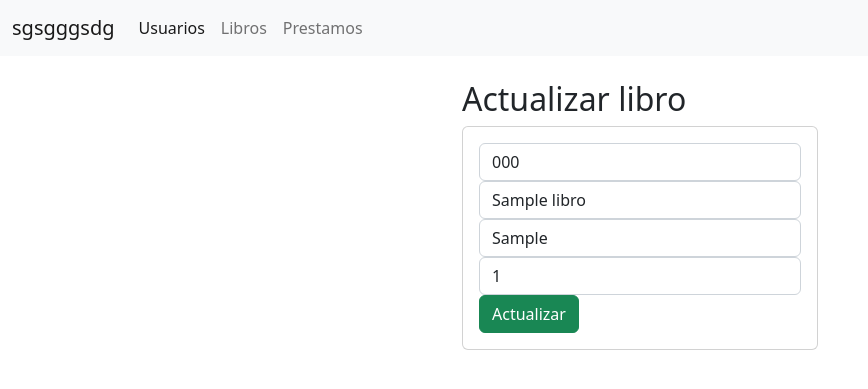
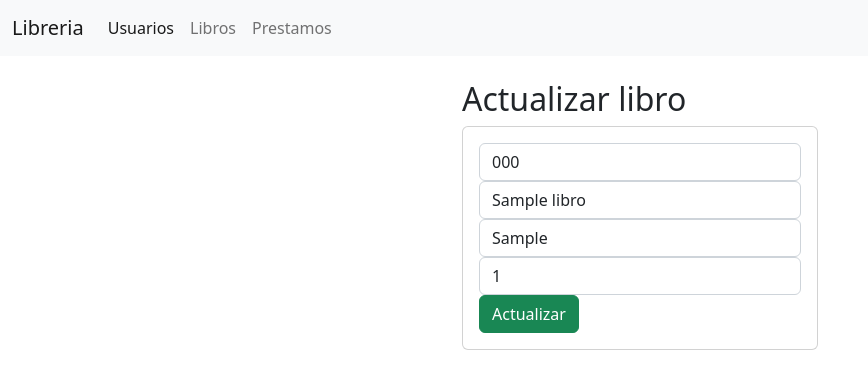
Before and after one commit to mrygr/libreria, a Django app: page /gestionLibros/editarLibros/000 in a window 1280 px wide. Shown: the top 389 px of the page, without its empty margins (0-868 px from the left). Run offline with Django 4.2, Linux system fonts and the light colour scheme; tables that the repository leaves empty hold one stand-in row (values such as "Sample post").

Commit message:
Prueba estilos

```diff
--- a/Aplicaciones/sistema/templates/plantilla.html
+++ b/Aplicaciones/sistema/templates/plantilla.html
@@ -12,7 +12,7 @@
 <body>
     <nav class="navbar navbar-expand-lg bg-light">
         <div class="container-fluid">
-          <a class="navbar-brand" href="#">sgsgggsdg</a>
+          <a class="navbar-brand" href="#">Libreria</a>
           <button class="navbar-toggler" type="button" data-bs-toggle="collapse" data-bs-target="#navbarNavAltMarkup" aria-controls="navbarNavAltMarkup" aria-expanded="false" aria-label="Toggle navigation">
             <span class="navbar-toggler-icon"></span>
           </button>
--- a/libreria/settings.py
+++ b/libreria/settings.py
@@ -131,7 +131,7 @@ USE_TZ = True
 DEFAULT_AUTO_FIELD = 'django.db.models.BigAutoField'
 
 STATIC_URL = '/static/'
-#STATICFILES_DIRS = (os.path.join(BASE_DIR, 'Aplicaciones/static'),)
+STATICFILES_DIRS = (os.path.join(BASE_DIR, 'Aplicaciones/static'),)
 
 
 django_heroku.settings(locals())
```
